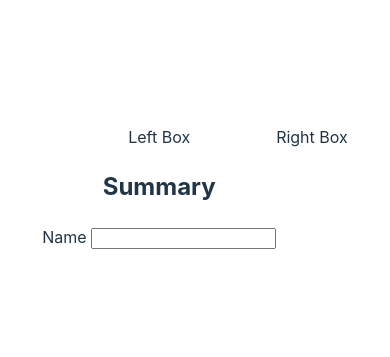
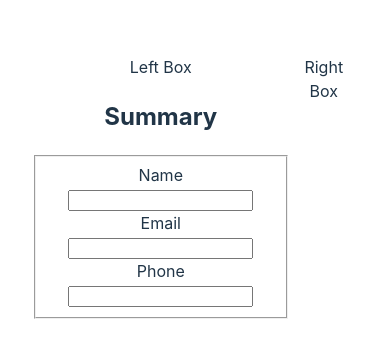
Before and after one commit to ADDikt88/cv-app, a React (Vite) app: page / in a window 390 px wide. Shown: the part 243-600 px from the top of the page. Built offline with nearby package versions, Linux system fonts and the light colour scheme.

Commit message:
Add email and phone number
Email and phone number sync with the CV page as
user enters their information

```diff
--- a/src/CVApp.jsx
+++ b/src/CVApp.jsx
@@ -5,21 +5,37 @@ import { useState } from "react";
 import "./CVApp.css";
 
 function CVApp() {
-  const [name, setName] = useState("");
+  const [user, setUser] = useState({ name: "", email: "", phone: "" });
 
-  function handleChange(e) {
-    setName(e.target.value);
+  function handleNameChange(e) {
+    const updateName = { ...user, name: e.target.value };
+    setUser(updateName);
+  }
+
+  function handleEmailChange(e) {
+    const updateEmail = { ...user, email: e.target.value };
+    setUser(updateEmail);
+  }
+
+  function handlePhoneChange(e) {
+    const updatePhone = { ...user, phone: e.target.value };
+    setUser(updatePhone);
   }
 
   return (
     <>
       <div className="left-box">
         <p>Left Box</p>
-        <EditInfo name={name} handleChange={handleChange} />
+        <EditInfo
+          user={user.name}
+          handleNameChange={handleNameChange}
+          handleEmailChange={handleEmailChange}
+          handlePhoneChange={handlePhoneChange}
+        />
       </div>
       <div className="right-box">
         <p>Right Box</p>
-        <DisplayInfo name={name} />
+        <DisplayInfo user={user} />
       </div>
     </>
   );
--- a/src/DisplayInfo.jsx
+++ b/src/DisplayInfo.jsx
@@ -1,7 +1,9 @@
-function DisplayInfo({ name }) {
+function DisplayInfo({ user }) {
   return (
     <>
-      <h2>{name}</h2>
+      <h2>{user.name}</h2>
+      <p>{user.email}</p>
+      <p>{user.phone}</p>
     </>
   );
 }
--- a/src/EditInfo.jsx
+++ b/src/EditInfo.jsx
@@ -1,19 +1,58 @@
-function EditInfo({ name, handleChange }) {
+function EditInfo({
+  user,
+  handleNameChange,
+  handleEmailChange,
+  handlePhoneChange,
+}) {
   return (
     <>
       <div className="summary-container">
         <h2>Summary</h2>
-        <Input label="Name" value={name} onChange={handleChange} />
+        <fieldset>
+          <Input
+            label="Name"
+            value={user.name}
+            type="text"
+            title="Please enter your first name"
+            minLength="2"
+            onChange={handleNameChange}
+          />
+          <Input
+            label="Email"
+            value={user.email}
+            type="email"
+            title="Please enter your email address"
+            minLength="3"
+            onChange={handleEmailChange}
+          />
+          <Input
+            label="Phone"
+            value={user.phone}
+            type="tel"
+            title="Please enter your phone number"
+            minLength="3"
+            onChange={handlePhoneChange}
+          />
+        </fieldset>
       </div>
     </>
   );
 }
 
-function Input({ label, value, onChange }) {
+function Input({ label, value, type, title, minLength, onChange }) {
   return (
-    <label>
-      {label} <input value={value} onChange={onChange} />
-    </label>
+    <div>
+      <label>
+        {label}{" "}
+        <input
+          value={value}
+          type={type}
+          title={title}
+          minLength={minLength}
+          onChange={onChange}
+        />
+      </label>
+    </div>
   );
 }
 
```
Also changed, not shown: eslint.config.js (+18 -17 lines).
